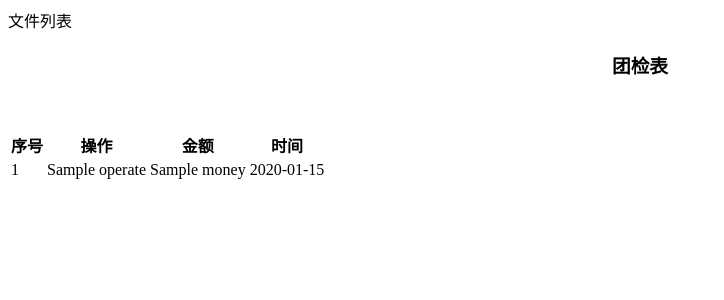
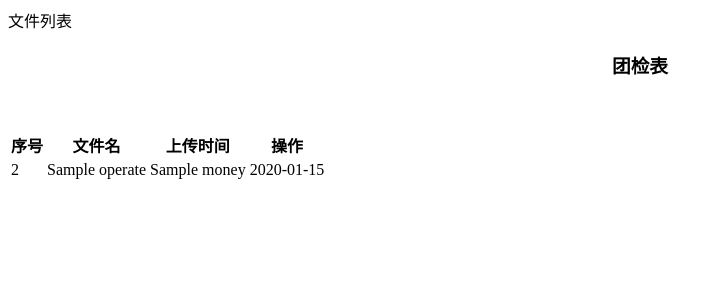
Before and after one commit to Junisyoan/sourcecode, a Java web app: template WebContent/WEB-INF/medical_workstation/file-list.jsp in a window 1280 px wide. Shown: the top 300 px of the page, without its empty margins (0-724 px from the left). Run offline with Spring Boot 4, a stand-in JSP engine, Linux system fonts and the light colour scheme; the template is opened without the code that fills it: most values are stand-ins (such as "Sample title", 1, 10 or a date in 2020); the project's own start-up code is not run, and a stand-in starts its controllers and pages; some libraries are stand-ins or nearby versions.

Commit message:
Update file-list.jsp

```diff
--- a/WebContent/WEB-INF/medical_workstation/file-list.jsp
+++ b/WebContent/WEB-INF/medical_workstation/file-list.jsp
@@ -21,15 +21,15 @@ String path = request.getScheme() + "://" + request.getServerName() + ":" + requ
 			<thead>
 				<tr>
 					<th>序号</th>
+					<th>文件名</th>
+					<th>上传时间</th>
 					<th>操作</th>
-					<th>金额</th>
-					<th>时间</th>
 				</tr>
 			</thead>
 			<tbody>
-				<c:forEach items="${logCompanylist}" var="l" varStatus="s">
+				<c:forEach items="${listFile}" var="l">
 					<tr>
-						<td>${s.index + 1}</td>
+						<td>${l.file_id + 1}</td>
 						<td>${l.operate}</td>
 						<td>${l.money}</td>
 						<td>${l.time}</td>
```
